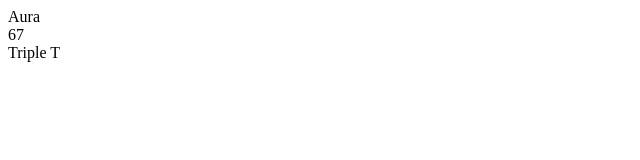
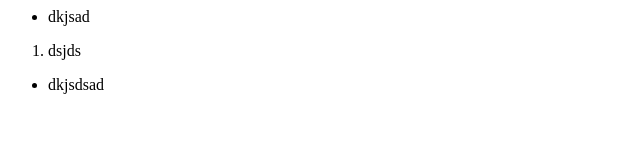
Before and after one commit to Persnes/jskdsad, a plain HTML site: page index.html in a window 1280 px wide. Shown: the whole page, without its empty margins (0-640 px from the left). Drawn offline with Linux system fonts and the light colour scheme.

Commit message:
listas desordenadas

```diff
--- a/index.html
+++ b/index.html
@@ -4,13 +4,19 @@
     </head>
     <body>
         <header>
-            Aura
+            <ul>
+                <li>dkjsad</li>
+            </ul>
         </header>
         <main>
-            67
+            <ol>
+                <li>dsjds</li>
+            </ol>
         </main>
         <footer>
-            Triple T
+            <ul>
+                <li>dkjsdsad</li>
+            </ul>
         </footer>
     </body>
 </html>
```
